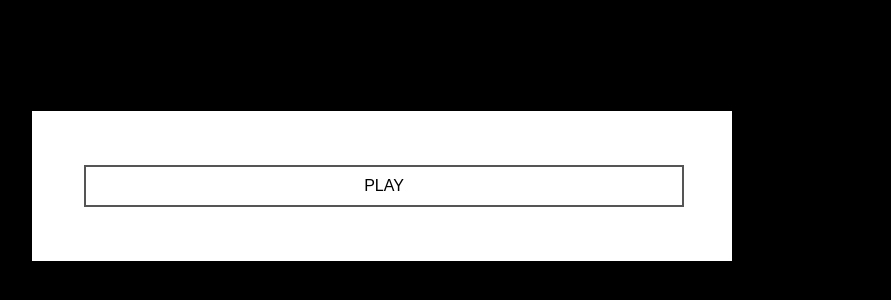
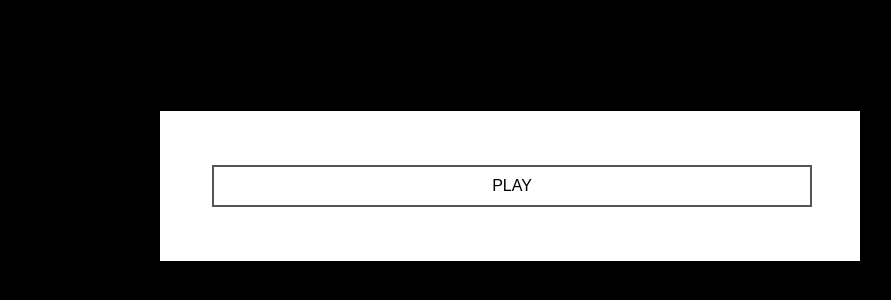
Before and after one commit to chinen-ri/ColorfulWorld, a plain HTML site: page index.html in a window 1280 px wide. Shown: the part 214-514 px from the top of the page, without its empty margins (258-1149 px from the left). Drawn offline with Linux system fonts and the light colour scheme.

Commit message:
Update index.html

```diff
--- a/index.html
+++ b/index.html
@@ -23,7 +23,7 @@
 　　<audio id="audiofile" src="d1.mp3"></audio>
 
     <div class="popup" id="js-popup">
-      <div class="popup-inner">
+      <div class="popup-inner" style="margin-left:10%;margin-right:10%;">
         <input class="popup-button" type="button" id="button" value="PLAY"">
       </div>
       <div class="black-background" id="js-black-bg"></div>
```
